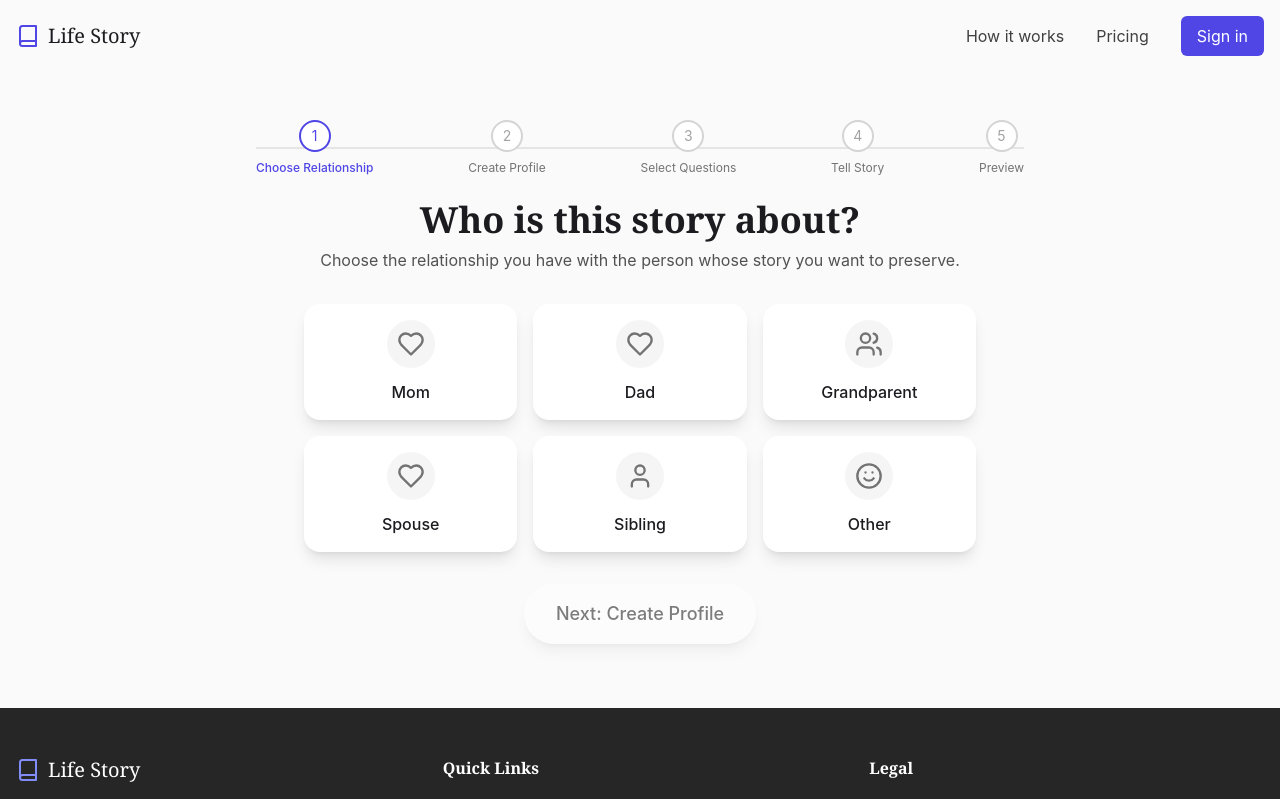
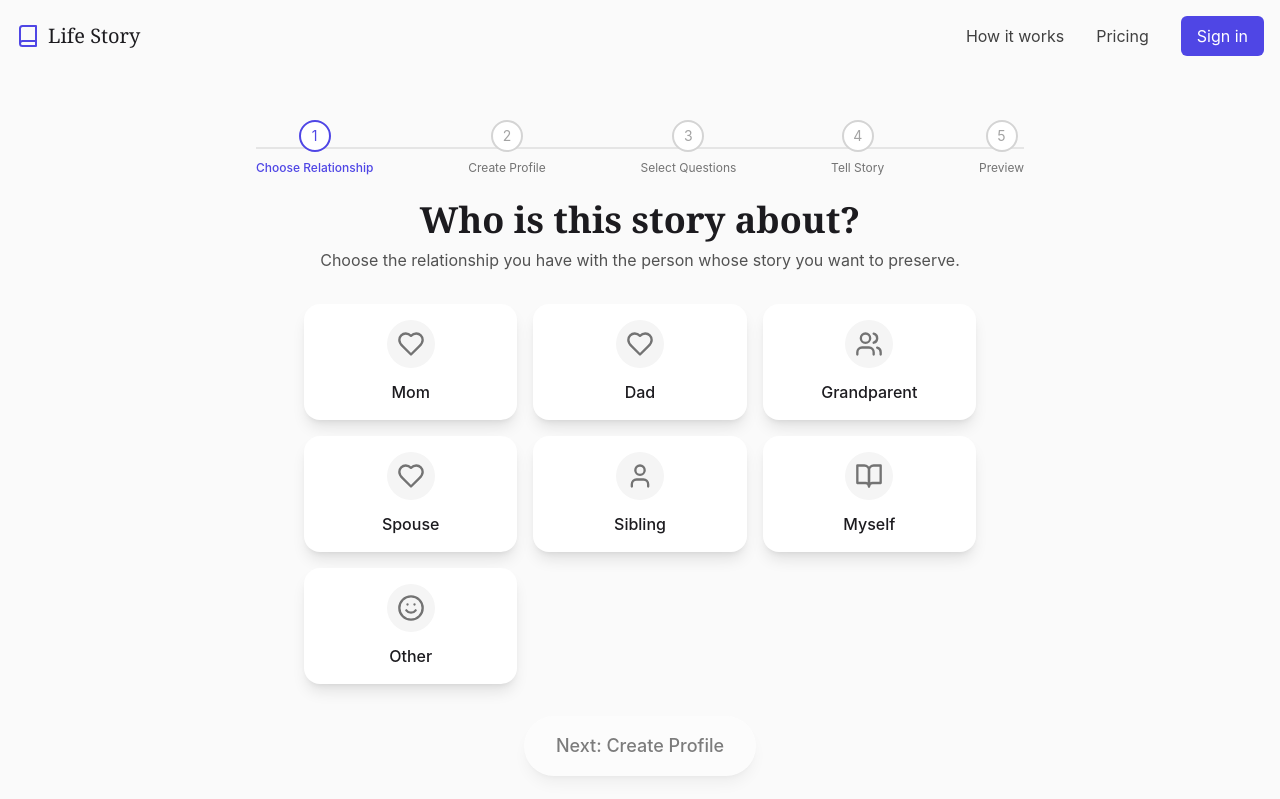
Before and after one commit to Clintino/lifestory, a React (Vite) app: page /choose-relationship in a window 1280 px wide. Shown: the top 799 px of the page. Built offline with nearby package versions, Linux system fonts and the light colour scheme.

Commit message:
Add 'Myself' option to relationship selection

```diff
--- a/src/pages/ChooseRelationshipPage.tsx
+++ b/src/pages/ChooseRelationshipPage.tsx
@@ -1,6 +1,6 @@
 import React, { useState } from 'react';
 import { useNavigate } from 'react-router-dom';
-import { Heart, User, Users, Smile } from 'lucide-react';
+import { Heart, User, Users, Smile, BookOpen } from 'lucide-react';
 import PageTransition from '../components/ui/PageTransition';
 import ProgressIndicator from '../components/ui/ProgressIndicator';
 import Button from '../components/ui/Button';
@@ -12,6 +12,7 @@ const relationships = [
   { id: 'grandparent', label: 'Grandparent', icon: <Users size={28} /> },
   { id: 'spouse', label: 'Spouse', icon: <Heart size={28} /> },
   { id: 'sibling', label: 'Sibling', icon: <User size={28} /> },
+  { id: 'myself', label: 'Myself', icon: <BookOpen size={28} /> },
   { id: 'other', label: 'Other', icon: <Smile size={28} /> },
 ];
 
@@ -40,6 +41,20 @@ const ChooseRelationshipPage: React.FC = () => {
     }
   };
 
+  const getPageTitle = () => {
+    if (selectedRelationship === 'myself') {
+      return 'Tell your own story';
+    }
+    return 'Who is this story about?';
+  };
+
+  const getPageDescription = () => {
+    if (selectedRelationship === 'myself') {
+      return 'Create a beautiful digital autobiography to share with your family and preserve your legacy.';
+    }
+    return 'Choose the relationship you have with the person whose story you want to preserve.';
+  };
+
   return (
     <PageTransition>
       <div className="container mx-auto px-4 pt-24 pb-16">
@@ -47,10 +62,10 @@ const ChooseRelationshipPage: React.FC = () => {
 
         <div className="max-w-2xl mx-auto">
           <h1 className="font-serif text-3xl md:text-4xl font-bold text-center mb-2">
-            Who is this story about?
+            {getPageTitle()}
           </h1>
           <p className="text-neutral-600 text-center mb-8">
-            Choose the relationship you have with the person whose story you want to preserve.
+            {getPageDescription()}
           </p>
 
           <div className="grid grid-cols-2 md:grid-cols-3 gap-4 mb-8">
@@ -92,6 +107,16 @@ const ChooseRelationshipPage: React.FC = () => {
             </div>
           )}
 
+          {selectedRelationship === 'myself' && (
+            <div className="mb-8 p-4 bg-indigo-50 rounded-lg border border-indigo-200">
+              <h3 className="font-medium text-indigo-800 mb-2">✨ Writing Your Own Story</h3>
+              <p className="text-sm text-indigo-700">
+                You'll be creating a personal autobiography that captures your life experiences, memories, and wisdom.
+                This will be a beautiful legacy to share with your family and future generations.
+              </p>
+            </div>
+          )}
+
           <div className="flex justify-center">
             <Button
               variant="primary"
@@ -99,7 +124,7 @@ const ChooseRelationshipPage: React.FC = () => {
               onClick={handleNext}
               disabled={!selectedRelationship || (selectedRelationship === 'other' && !customRelationship)}
             >
-              Next: Create Profile
+              {selectedRelationship === 'myself' ? 'Start My Story' : 'Next: Create Profile'}
             </Button>
           </div>
         </div>
```
